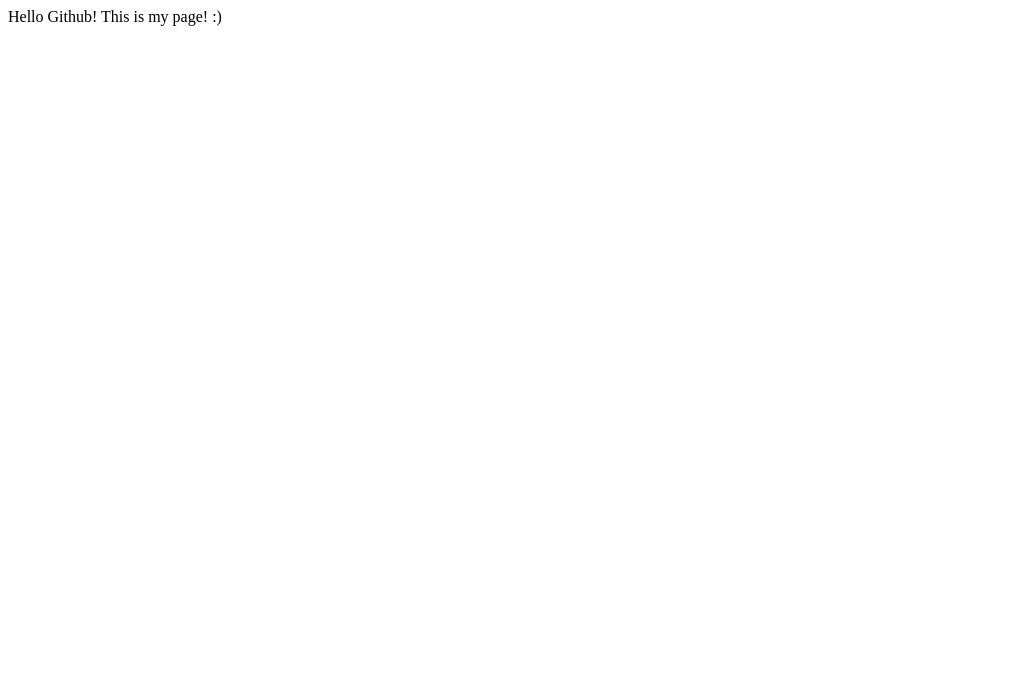
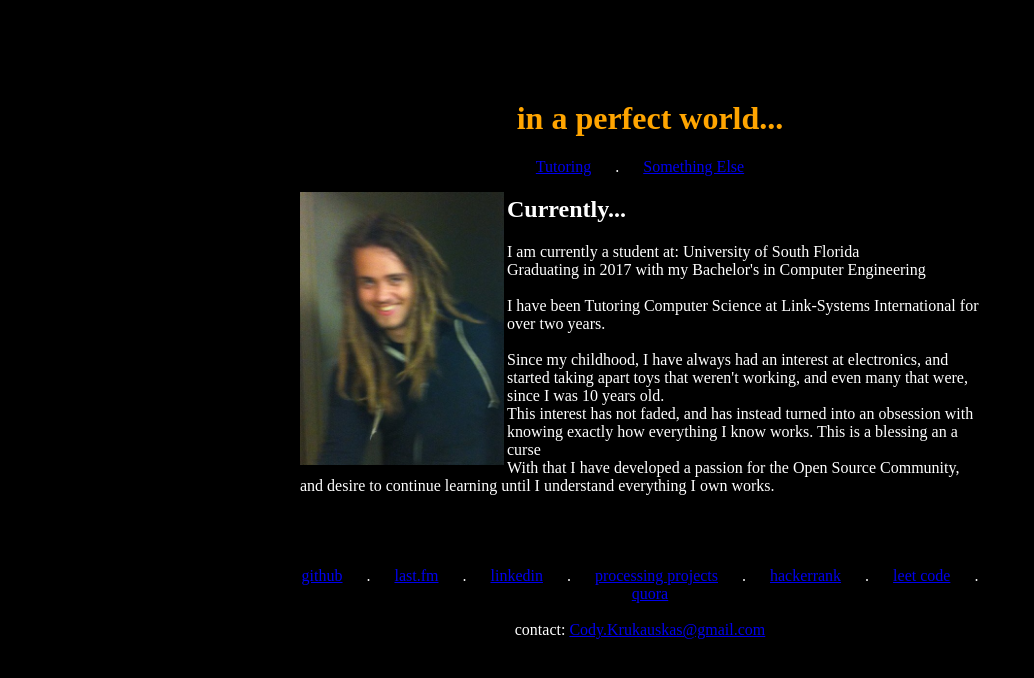
Before and after one commit to codykru/codykru.github.io, a plain HTML site: page index.html in a window 1280 px wide. Shown: the whole page, without its empty margins (0-1034 px from the left). Drawn offline with Linux system fonts and the light colour scheme.

Commit message:
Added Site From School Server

```diff
--- /dev/null
+++ b/goodstyle.css
@@ -0,0 +1,29 @@
+body {
+    background-color:  black;
+}
+
+h1 {
+    color: orange;
+    margin-left: 20px;
+}
+
+li {
+	color: pink;
+}
+
+
+
+
+html {
+
+	color: white;
+}
+
+body {margin:0;padding-left:300; padding-right:300; padding-top: 100;}
+
+
+
+img.resize{
+   max-width:30%;
+   max-height:30%;
+}
--- a/index.html
+++ b/index.html
@@ -1 +1,98 @@
-Hello Github! This is my page! :)
+
+
+<html>
+
+
+<head>
+<link rel="stylesheet" type="text/css" href="goodstyle.css">
+</head>
+
+
+
+<title>Cody Krukauskas's Homepage </title>
+<center>
+<h1>in a perfect world...</h1>
+
+<a href="/tutoring">Tutoring</a>
+&nbsp;&nbsp;&nbsp;&nbsp;
+.
+&nbsp;&nbsp;&nbsp;&nbsp;
+<a href="http://quora.com/coykrukauskas">Something Else</a>
+
+
+</center>
+
+<p>
+
+<img class="resize" src="user.jpg" align="left">
+
+<h2> Currently... </h2>
+
+I am currently a student at: University of South Florida<br>
+Graduating in 2017 with my Bachelor's  in Computer Engineering <br>
+<br>
+
+I have been Tutoring Computer Science at Link-Systems International for over two years.
+<br>
+<br>
+Since my childhood, I have always had an interest at electronics, and started taking apart toys that weren't working, and even many that were, since I was 10 years old. <br>
+
+This interest has not faded, and has instead turned into an obsession with knowing exactly how everything I know works. This is a blessing an a curse <br>
+With that I have developed a passion for the Open Source Community, and desire to continue learning until I understand everything I own works.
+
+<br>
+<br><br><br>
+<br>
+<center>
+
+<a href="http://www.github.com/codykru">github</a>
+&nbsp;&nbsp;&nbsp;&nbsp;
+.
+&nbsp;&nbsp;&nbsp;&nbsp;
+<a href="http://www.last.fm/user/codykru">last.fm</a>
+&nbsp;&nbsp;&nbsp;&nbsp;
+.
+&nbsp;&nbsp;&nbsp;&nbsp;
+
+<a href="http://www.last.fm/user/codykru">linkedin</a>
+
+
+&nbsp;&nbsp;&nbsp;&nbsp;
+.
+&nbsp;&nbsp;&nbsp;&nbsp;
+
+<a href="http://www.last.fm/user/codykru">processing projects</a>
+
+
+&nbsp;&nbsp;&nbsp;&nbsp;
+.
+&nbsp;&nbsp;&nbsp;&nbsp;
+
+<a href="http://www.last.fm/user/codykru">hackerrank</a>
+
+&nbsp;&nbsp;&nbsp;&nbsp;
+.
+&nbsp;&nbsp;&nbsp;&nbsp;
+
+<a href="http://www.last.fm/user/codykru">leet code</a>
+&nbsp;&nbsp;&nbsp;&nbsp;
+.
+&nbsp;&nbsp;&nbsp;&nbsp;
+<a href="http://quora.com/coykrukauskas">quora </a>
+
+
+<br><br>
+<p-align: right;>
+contact: <a href="mailto:Cody.Krukauskas@gmail.com">Cody.Krukauskas@gmail.com <br>
+</center>
+
+</body>
+
+
+
+
+
+</p>
+
+
+</html>
```
Also changed, not shown: tutoring.html (added, +19 -0 lines), user.jpg (added), user.png (added).
